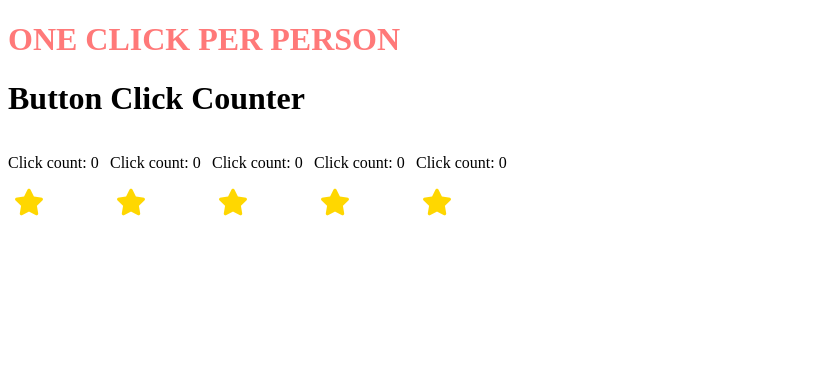
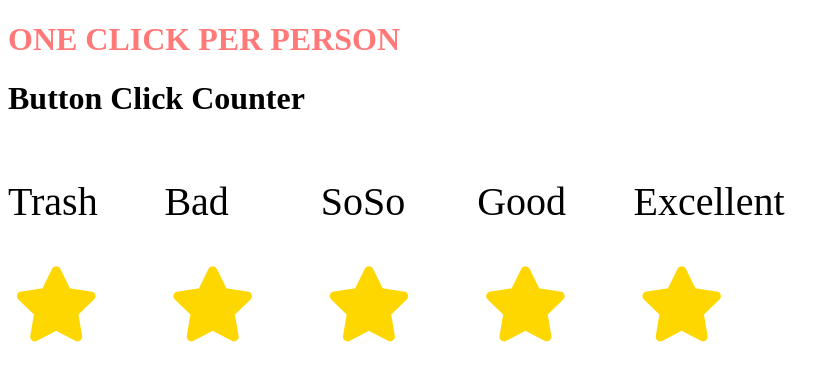
Before and after one commit to SamuelChen0/lunch_feedback, a Flask app: page / in a window 1280 px wide. Shown: the top 381 px of the page, without its empty margins (0-840 px from the left). Run offline with Flask 2, Linux system fonts and the light colour scheme; some libraries are stand-ins or nearby versions.

Commit message:
enlarge botton and texts

```diff
--- a/templates/index.html
+++ b/templates/index.html
@@ -21,7 +21,7 @@
             position: absolute;
             top: 10px;
             right: 10px;
-            font-size: 20px;
+            font-size: 25px;
             cursor: pointer;
             color: #333;
             /* You can adjust the color to your preference */
@@ -39,7 +39,7 @@
         }
 
         .large-text {
-            font-size: 10px;
+            font-size: 20px;
         }
 
         .button-container {
@@ -75,6 +75,9 @@
             padding: 20px;
             border: 1px solid #000;
         }
+        .click_size{
+            font-size: 40px;
+        }
     </style>
     <link rel="stylesheet" href="https://cdnjs.cloudflare.com/ajax/libs/font-awesome/5.15.3/css/all.min.css">
     <script src="https://www.gstatic.com/firebasejs/8.10.1/firebase-app.js"></script>
@@ -109,33 +112,33 @@
     <h1>Button Click Counter</h1>
     <div class="button-container">
         <div>
-            <p id="clickCount1STAR">Click count: 0</p>
+            <p class= "click_size"id="clickCount1STAR">Trash</p>
             <button id="clickButton1" class="image-button">
-                <i class="fa fa-star fa-2x" style="color: gold;"></i>
+                <i class="fa fa-star fa-2x" style="color: gold;font-size: 75px;"></i>
             </button>
         </div>
         <div>
-            <p id="clickCount2STAR">Click count: 0</p>
+            <p class= "click_size"id="clickCount2STAR">Bad</p>
             <button id="clickButton2" class="image-button">
-                <i class="fa fa-star fa-2x" style="color: gold;"></i>
+                <i class="fa fa-star fa-2x" style="color: gold;font-size: 75px;"></i>
             </button>
         </div>
         <div>
-            <p id="clickCount3STAR">Click count: 0</p>
+            <p class= "click_size"id="clickCount3STAR">SoSo</p>
             <button id="clickButton3" class="image-button">
-                <i class="fa fa-star fa-2x" style="color: gold;"></i>
+                <i class="fa fa-star fa-2x" style="color: gold;font-size: 75px;"></i>
             </button>
         </div>
         <div>
-            <p id="clickCount4STAR">Click count: 0</p>
+            <p class= "click_size"id="clickCount4STAR">Good</p>
             <button id="clickButton4" class="image-button">
-                <i class="fa fa-star fa-2x" style="color: gold;"></i>
+                <i class="fa fa-star fa-2x" style="color: gold;font-size: 75px;"></i>
             </button>
         </div>
         <div>
-            <p id="clickCount5STAR">Click count: 0</p>
+            <p class= "click_size"id="clickCount5STAR">Excellent</p>
             <button id="clickButton5" class="image-button">
-                <i class="fa fa-star fa-2x" style="color: gold;"></i>
+                <i class="fa fa-star fa-2x" style="color: gold;font-size: 75px;"></i>
             </button>
         </div>
     </div>
@@ -146,10 +149,10 @@
 
 
 <script>
+
     document.getElementById('clickButton1').addEventListener('click', function () {
         const popup = document.getElementById("popup");
         submitButton.setAttribute('data-rating', 1);
-
         popup.style.display = "block";
     });
 
```
